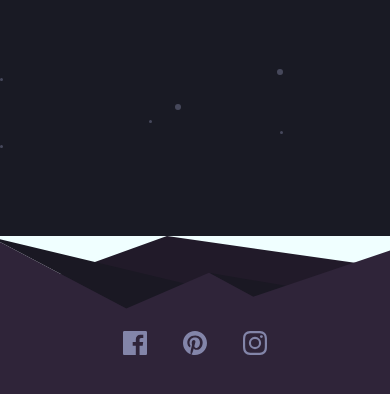
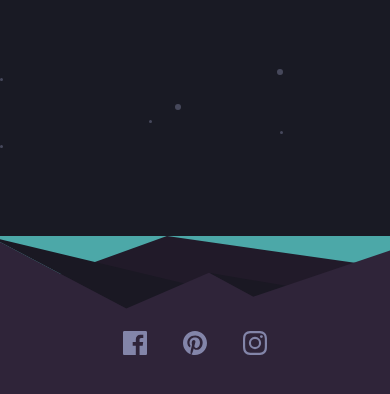
Before and after one commit to curiousmind04/Launch-Countdown-Timer, a plain HTML site: page index.html in a window 390 px wide. Shown: the part 438-832 px from the top of the page. Drawn offline with Linux system fonts and the light colour scheme.

```diff
--- a/main.css
+++ b/main.css
@@ -152,7 +152,7 @@ footer {
   justify-content: center;
   align-items: center;
   /* height: 100%; */
-  background-color: azure;
+  background-color: rgb(76, 168, 168);
 }
 
 /* .hills-pattern {
```
